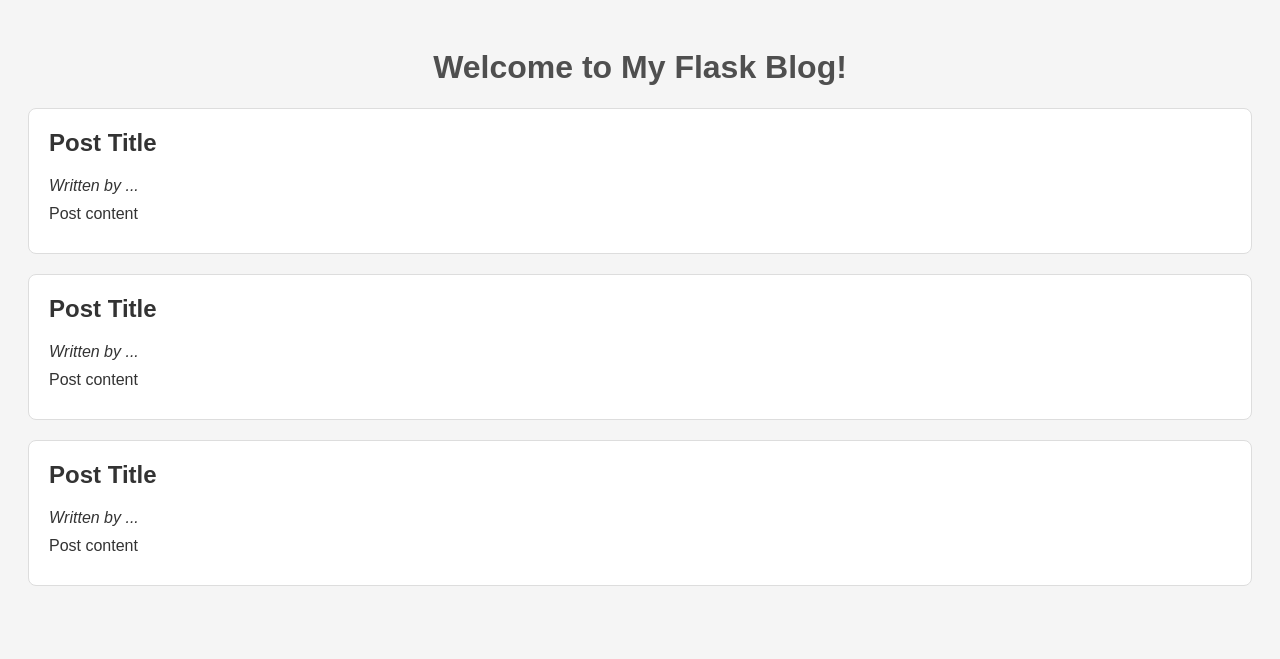
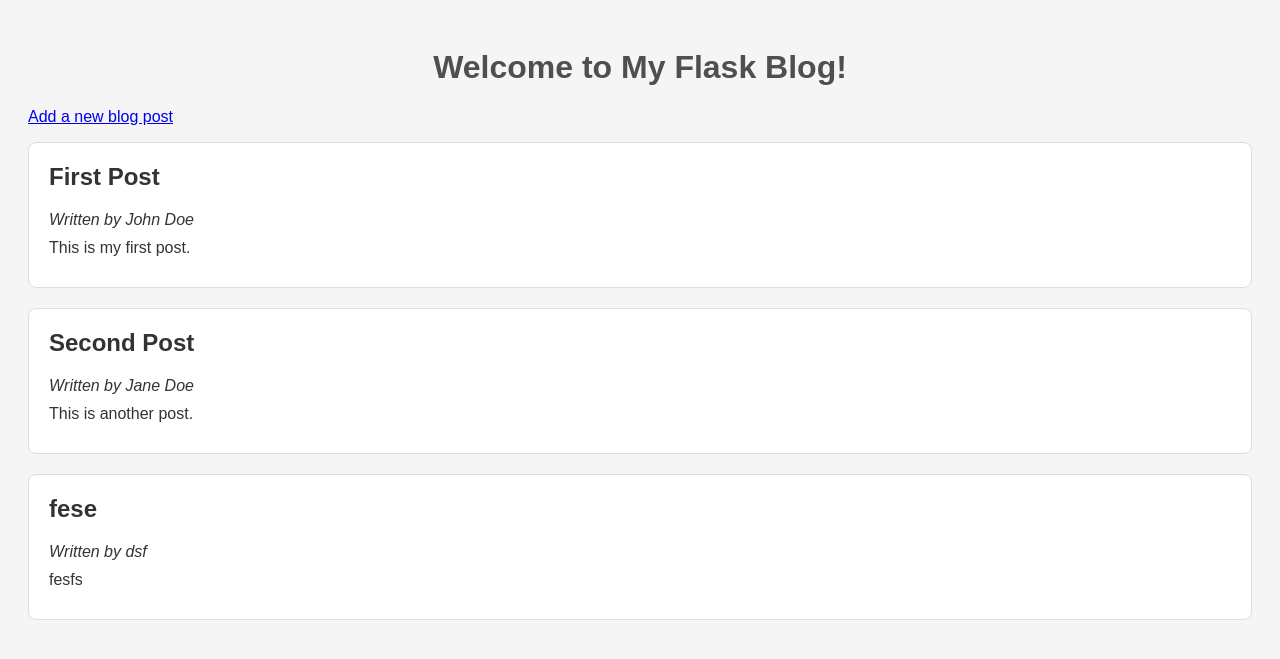
Before and after one commit to HGKlemp/Blog, a Flask app: page / in a window 1280 px wide. Shown: the top 659 px of the page. Run offline with Flask 3, Linux system fonts and the light colour scheme.

Commit message:
/add integrated. link on index.html integrated. Refactored the whole program

```diff
--- a/app.py
+++ b/app.py
@@ -1,25 +1,45 @@
-from flask import Flask, render_template, request
+from flask import Flask, render_template, request, redirect, url_for
 import json
 
 
 app = Flask(__name__)
 
+
 def read_json():
-    with open('data.json', 'r') as f:
-        return json.load(f)
-blog_posts = read_json()
+    with open("data.json", "r") as file:
+        return json.load(file)
 
-@app.route('/')
+
+def write_json(blog_posts):
+    with open("data.json", "w") as file:
+        json.dump(blog_posts, file, indent=4)
+
+
+@app.route("/")
 def index():
-    # add code here to fetch the job posts from a file
-    return render_template('index.html', posts=blog_posts)
+    blog_posts = read_json()
+    return render_template("index.html", posts=blog_posts)
 
-@app.route('/add', methods=['GET', 'POST'])
+
+@app.route("/add", methods=["GET", "POST"])
 def add():
-    if request.method == 'POST':
-        # We will fill this in the next step
-        pass
-    return render_template('add.html')
+    if request.method == "POST":
+        blog_posts = read_json()
 
-if __name__ == '__main__':
+        new_post = {
+            "id": max((post["id"] for post in blog_posts), default=0) + 1,
+            "author": request.form["author"],
+            "title": request.form["title"],
+            "content": request.form["content"]
+        }
+
+        blog_posts.append(new_post)
+        write_json(blog_posts)
+
+        return redirect(url_for("index"))
+
+    return render_template("add.html")
+
+
+if __name__ == "__main__":
     app.run(host="0.0.0.0", port=5000, debug=True)
--- a/data.json
+++ b/data.json
@@ -1,4 +1,20 @@
 [
-    {"id": 1, "author": "John Doe", "title": "First Post", "content": "This is my first post."},
-    {"id": 2, "author": "Jane Doe", "title": "Second Post", "content": "This is another post."}
+    {
+        "id": 1,
+        "author": "John Doe",
+        "title": "First Post",
+        "content": "This is my first post."
+    },
+    {
+        "id": 2,
+        "author": "Jane Doe",
+        "title": "Second Post",
+        "content": "This is another post."
+    },
+    {
+        "id": 3,
+        "author": "dsf",
+        "title": "fese",
+        "content": "fesfs"
+    }
 ]
--- a/templates/index.html
+++ b/templates/index.html
@@ -4,24 +4,30 @@
     <meta charset="UTF-8">
     <meta name="viewport" content="width=device-width, initial-scale=1.0">
     <title>My Flask Blog</title>
-    <link rel="stylesheet" href="{{ url_for('static', filename='style.css') }}">
+    <link rel="stylesheet"
+          href="{{ url_for('static', filename='style.css') }}">
 </head>
 <body>
+
     <h1>Welcome to My Flask Blog!</h1>
-    <div class="post">
-        <h2>Post Title</h2>
-        <p><em>Written by ...</em></p>
-        <p>Post content</p>
-    </div>
-    <div class="post">
-        <h2>Post Title</h2>
-        <p><em>Written by ...</em></p>
-        <p>Post content</p>
-    </div>
-    <div class="post">
-        <h2>Post Title</h2>
-        <p><em>Written by ...</em></p>
-        <p>Post content</p>
-    </div>
+
+    <p>
+        <a href="{{ url_for('add') }}">Add a new blog post</a>
+    </p>
+
+    {% for post in posts %}
+        <div class="post">
+            <h2>{{ post["title"] }}</h2>
+
+            <p>
+                <em>Written by {{ post["author"] }}</em>
+            </p>
+
+            <p>{{ post["content"] }}</p>
+        </div>
+    {% else %}
+        <p>No blog posts available.</p>
+    {% endfor %}
+
 </body>
 </html>
```
Also changed, not shown: templates/add.html (+1 -8 lines).
